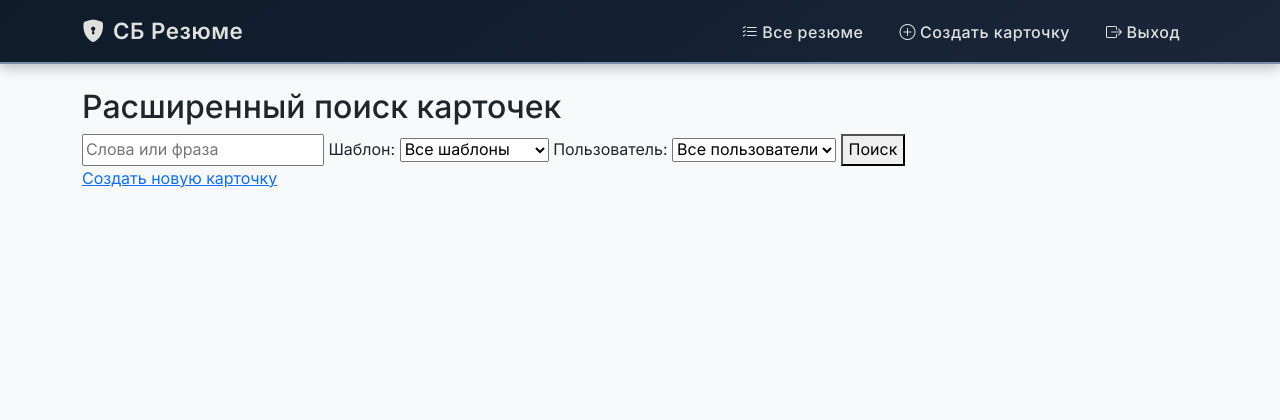
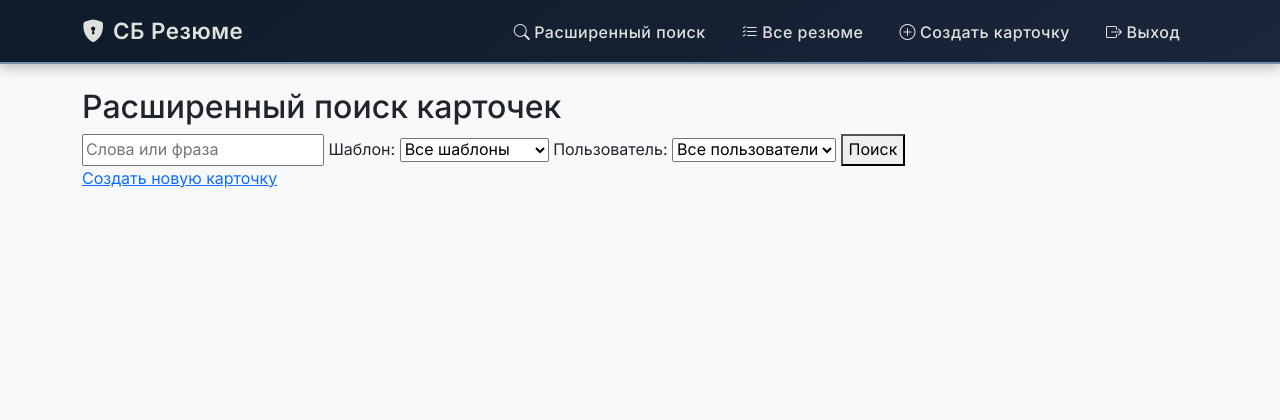
Before and after one commit to GenyaElamkov/HRResumeBank, a Django app: template core/templates/resumes/advanced_search.html in a window 1280 px wide. Shown: the top 420 px of the page. Run offline with Django 5.2, Linux system fonts and the light colour scheme; tables that the repository leaves empty hold one stand-in row (values such as "Sample post"); the template is opened without the code that fills it: values that come from a table or form of the project are taken from there, most other values are stand-ins (such as "Sample title", 1, 10 or a date in 2020); some libraries are stand-ins or nearby versions.

Commit message:
Добавлено в меню Расширенный поиск

```diff
--- a/core/apps/resumes/views.py
+++ b/core/apps/resumes/views.py
@@ -91,7 +91,6 @@ def advanced_search_cards(request):
         results = results.filter(q_objects)
 
     templates = Template.objects.all()
-    print(templates)
     users = CustomUser.objects.all()
 
     return render(
--- a/core/templates/base.html
+++ b/core/templates/base.html
@@ -247,6 +247,11 @@
             <div class="collapse navbar-collapse" id="navbarNav">
                 <ul class="navbar-nav ms-auto">
                     <li class="nav-item">
+                        <a class="nav-link active" href="{% url 'resumes:advanced_search_cards' %}">
+                            <i class="bi bi-search me-1"></i>Расширенный поиск
+                        </a>
+                    </li>
+                    <li class="nav-item">
                         <a class="nav-link active" href="{% url 'resumes:card_list' %}">
                             <i class="bi bi-list-check me-1"></i>Все резюме
                         </a>
--- a/core/templates/resumes/advanced_search.html
+++ b/core/templates/resumes/advanced_search.html
@@ -25,7 +25,7 @@
 {% if results %}
 <ul>
     {% for card in results %}
-    <li><a href="{% url 'resumes:card_detail' card.id %}">{{ card.template.name }} — Карточка #{{ card.id }}</a></li>
+    <li><a href="{% url 'resumes:card_detail' card.id %}">{{ card.template.title }} — Карточка #{{ card.main_name }}</a></li>
     {% endfor %}
 </ul>
 {% else %}
```
